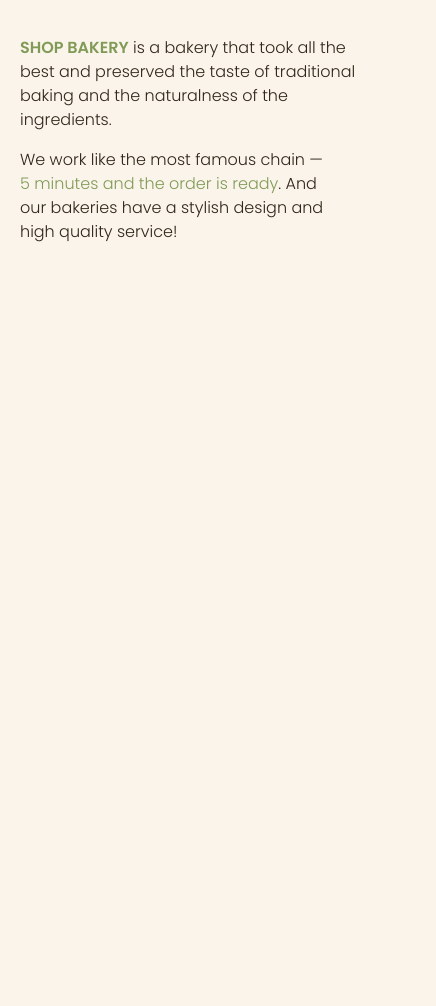
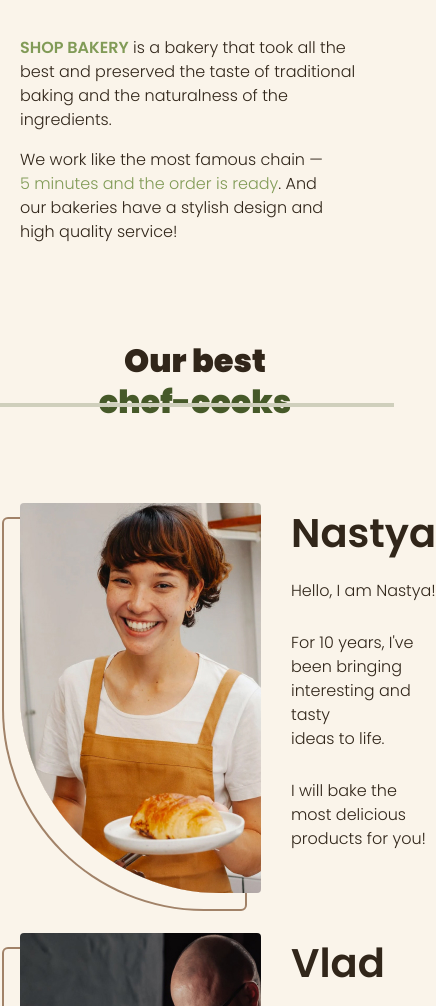
Before and after one commit to catherinap/genius.space_course, a plain HTML site: page index.html in a window 390 px wide. Shown: the part 748-1754 px from the top of the page, 436 px wide, since content can reach past the window. Before the commit the page ends 1048 px from the top, so only its background shows below. Drawn offline with Linux system fonts and the light colour scheme.

Commit message:
Mobile menu added + small img fixes

```diff
--- a/index.html
+++ b/index.html
@@ -91,7 +91,7 @@
         </div>
       </section>
 
-      <!-- <section class="section chef" id="chefs-section">
+      <section class="section chef" id="chefs-section">
         <div class="container">
           <h2 class="section-title centered">
             Our best <br />
@@ -135,7 +135,7 @@
           </ul>
         </div>
       </section>
-
+<!--
       <section class="section format" id="formats-section">
         <div class="container">
           <h2 class="section-title centered">Formats</h2>
@@ -319,9 +319,7 @@
     <div class="backdrop is-hidden">
       <div class="modal-window">
         <button class="modal-close" type="button">
-          <svg width="16" height="16">
-            <use href="./images/icons.svg#icon-arrow"></use>
-          </svg>
+          <img src="./images/close_btn.svg" alt="Close button">
         </button>
 
         <div class="form-text">
```
